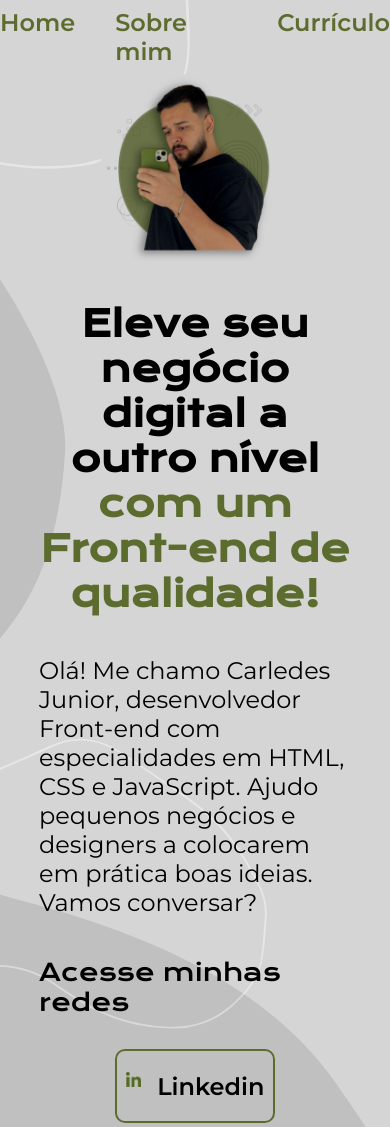
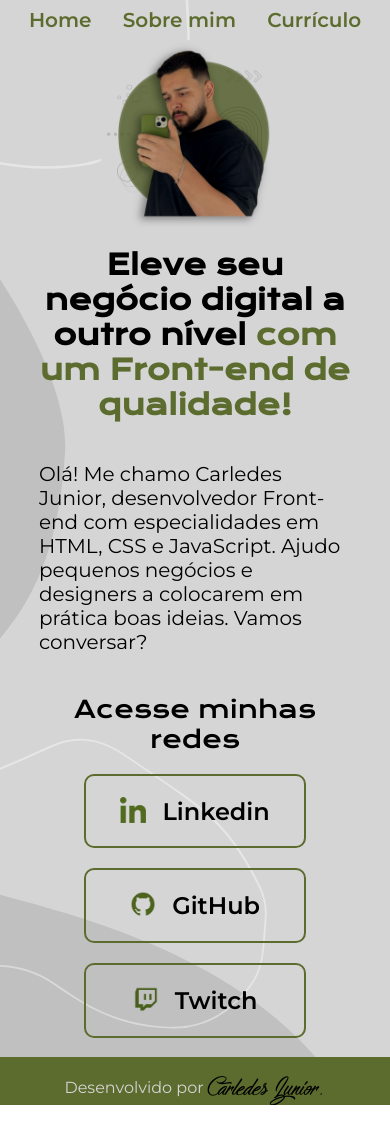
Before and after one commit to Carledes-Junior/portfolio, a plain HTML site: page index.html in a window 390 px wide. Shown: the top 1127 px of the page. After the commit the page ends 1105 px from the top, so only its background shows below. Drawn offline with nearby package versions, Linux system fonts and the light colour scheme.

Commit message:
Alteração no css versão mobile

```diff
--- a/styles/style.css
+++ b/styles/style.css
@@ -189,13 +189,17 @@ body {
 
   .cabecalho__menu {
     justify-content: center;
-    gap: 2.5rem;
+    gap: 8%;
+  }
+
+  .cabecalho__menu__link {
+    font-size: 1.25rem;
   }
 
   .apresentacao {
     flex-direction: column-reverse;
     padding: 0% 10% 5% 10%;
-    gap: 2.5rem;
+    gap: 1.25rem;
   }
 
   .apresentacao__conteudo {
@@ -204,9 +208,35 @@ body {
 
   .apresentacao__conteudo__titulo {
     text-align: center;
+    font-size: 1.75rem;
   }
-
+  .apresentacao__conteudo__texto {
+    font-size: 1.25rem;
+  }
   .apresentacao__imagem {
     width: 60%;
   }
+  .apresentacao__links {
+    gap: 1.25rem;
+  }
+  .apresentacao__links__subtitulo {
+    font-size: 1.5rem;
+    text-align: center;
+  }
+
+  .apresentacao__links__navegacao {
+    width: 70%;
+  }
+
+  .apresentacao__links__link__logo {
+    width: 12%;
+  }
+
+  .rodape {
+    font-size: 1rem;
+  }
+
+  .rodape__nome {
+    font-size: 3rem;
+  }
 }
```
